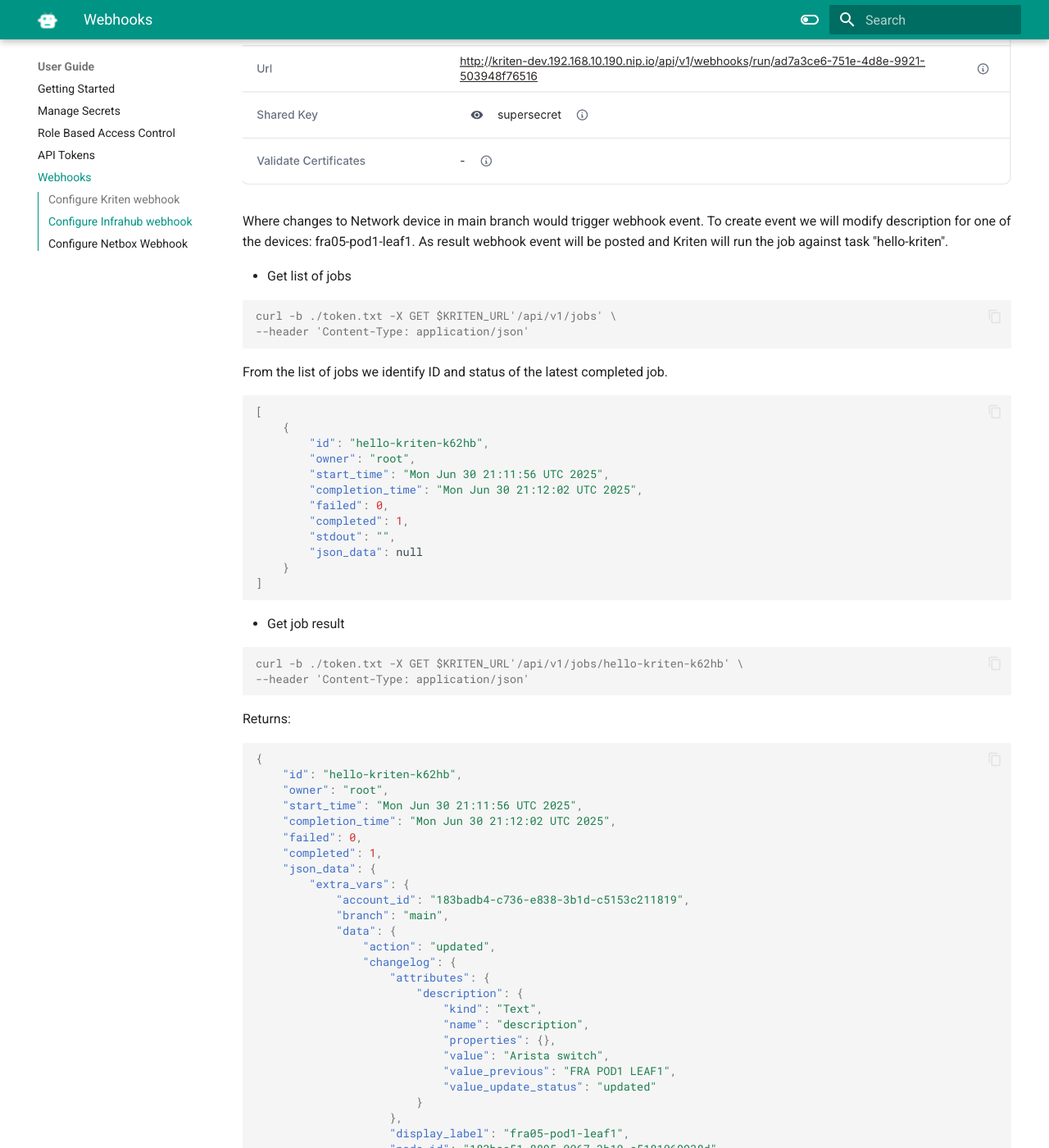
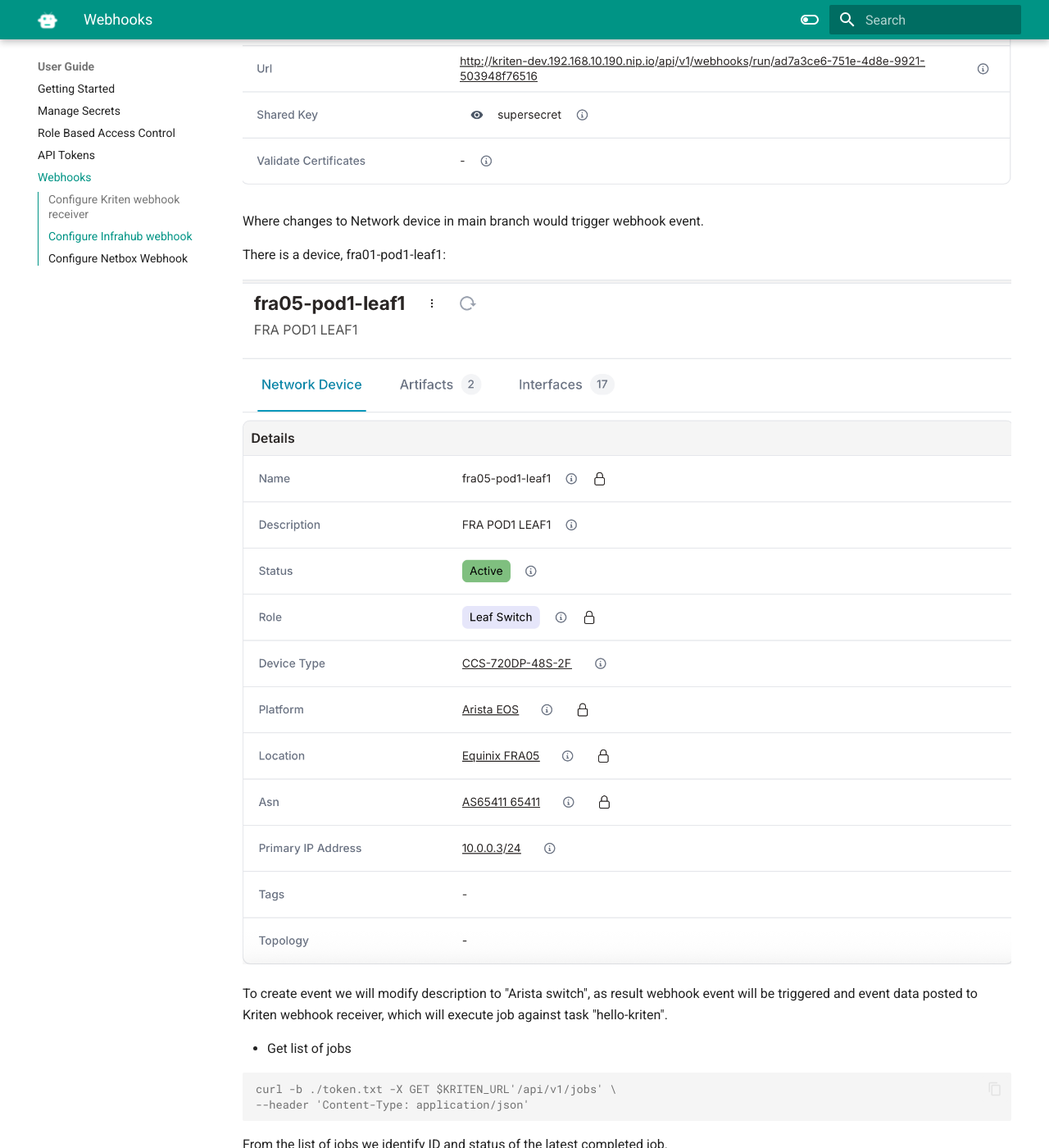
Before and after one commit to kriten-io/kriten-docs, an MkDocs documentation site: the page built from docs/user_guide/webhooks.md, in a window 1280 px wide and 1400 px high, scrolled down 2533 px. Shown: the whole window at 82% size. Built offline with MkDocs 1.6.1 and Material for MkDocs 9.7.7, drawn with Linux system fonts in a browser that asks for light colours; some of the changed text lies outside the part shown.

Commit message:
minor changes, removed webhook from the roadmap as already implemented feature.

```diff
--- a/docs/user_guide/webhooks.md
+++ b/docs/user_guide/webhooks.md
@@ -1,6 +1,6 @@
 # Webhooks
 
-For seamless integrations and to facilitate event driven automation, Webhook capability was added into Kriten as of version 0.5. This version supports webhook integration with Infrahub (https://opsmill.com), Netbox (https://netboxlabs.com).
+For seamless integrations and to facilitate event driven automation, Webhook receiver capability was added into Kriten as of version 0.5. This version supports webhook integration with Infrahub (https://opsmill.com), Netbox (https://netboxlabs.com).
 
 Kriten defines one-to-one mapping between a webhook and a kriten task. On successful webhook event, Kriten executes associated task and passes json body as json string via EXTRA_VARS environmental variable.
 
@@ -16,7 +16,7 @@
 
 Note: Any system can add support for Kriten webhook by adhering to one of those implemented options.
 
-## Configure Kriten webhook
+## Configure Kriten webhook receiver
 
 To demonstrate capability of webhook feature, we will be leveraging "hello-kriten" example from https://github.com/kriten-io/kriten-community-toolkit repo. This simple python app prints supplied input parameters exposed to it as EXTRA_VARS environmental variable. On webhook event, that variable will be populated with json body from sender. Task "hello-kriten" has been already configured, see hello-kriten documentation in examples/hello-kriten in above repo.
 
@@ -82,7 +82,13 @@
 
 ![Infrahub Webhook](../assets/infrahub_webhook.png)
 
-Where changes to Network device in main branch would trigger webhook event. To create event we will modify description for one of the devices: fra05-pod1-leaf1. As result webhook event will be posted and Kriten will run the job against task "hello-kriten".
+Where changes to Network device in main branch would trigger webhook event.
+
+There is a device, fra01-pod1-leaf1:
+
+![Infrahub Device Info](../assets/infrahub_device.png)
+
+To create event we will modify description to "Arista switch", as result webhook event will be triggered and event data posted to Kriten webhook receiver, which will execute job against task "hello-kriten".
 
 * Get list of jobs
 
--- a/mkdocs.yml
+++ b/mkdocs.yml
@@ -67,7 +67,6 @@
     - API Tokens: "user_guide/api_tokens.md"
     - Webhooks: "user_guide/webhooks.md"
   - Roadmap:
-    - Webhooks: "roadmap/webhooks.md"
     - MCP Server: "roadmap/mcp_server.md"
 
 copyright: |
```
